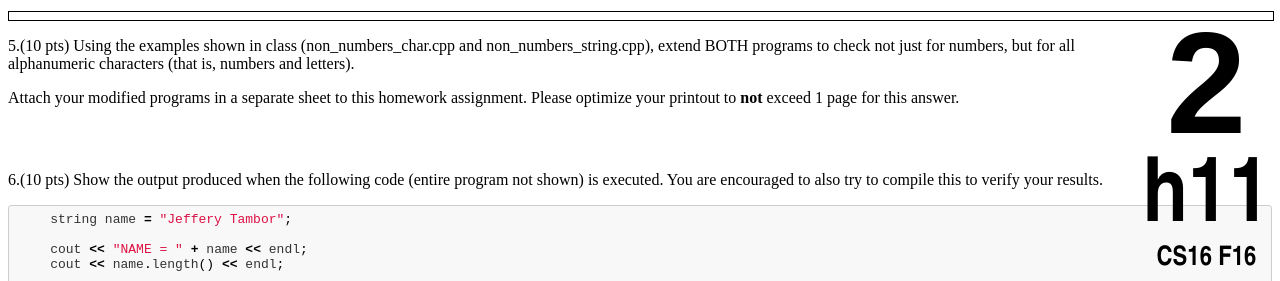
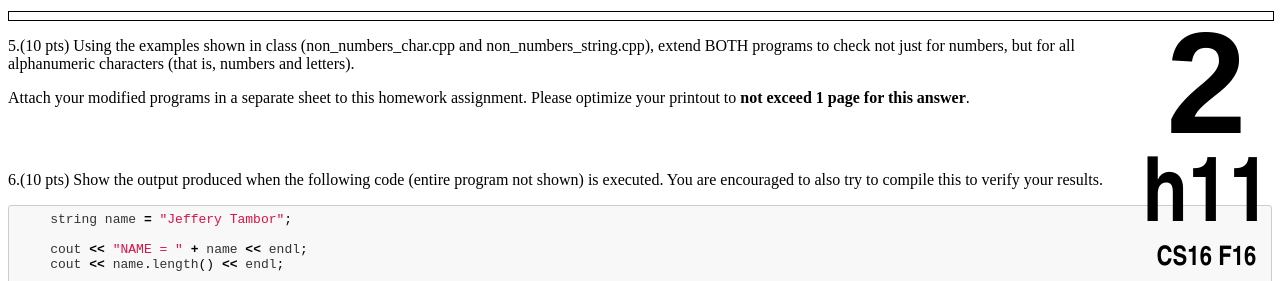
Before and after one commit to ucsb-cs16-s16/https-ucsb-cs16-s17.github.io, a Jekyll site: the page built from _hwk/h11.md, in a window 1280 px wide. Shown: the part 1408-1689 px from the top of the page. Built offline with Jekyll 4.4.1, drawn with Linux system fonts in a browser that asks for light colours.

Commit message:
Update h11.md

```diff
--- a/_hwk/h11.md
+++ b/_hwk/h11.md
@@ -41,7 +41,7 @@ FOR BEST RESULTS, SAVE THIS PAGE AS A PDF, THEN PRINT THE PDF.</b>
 
 5.(10 pts) Using the examples shown in class (non_numbers_char.cpp and non_numbers_string.cpp), extend BOTH programs to check not just for numbers, but for all alphanumeric characters (that is, numbers and letters).
 
-Attach your modified programs in a separate sheet to this homework assignment. Please optimize your printout to **not** exceed 1 page for this answer.
+Attach your modified programs in a separate sheet to this homework assignment. Please optimize your printout to **not exceed 1 page for this answer**.
 <div style="margin-bottom:4em"></div>
 
 6.(10 pts) Show the output produced when the following code (entire program not shown) is executed. You are encouraged to also try to compile this to verify your results.
```
